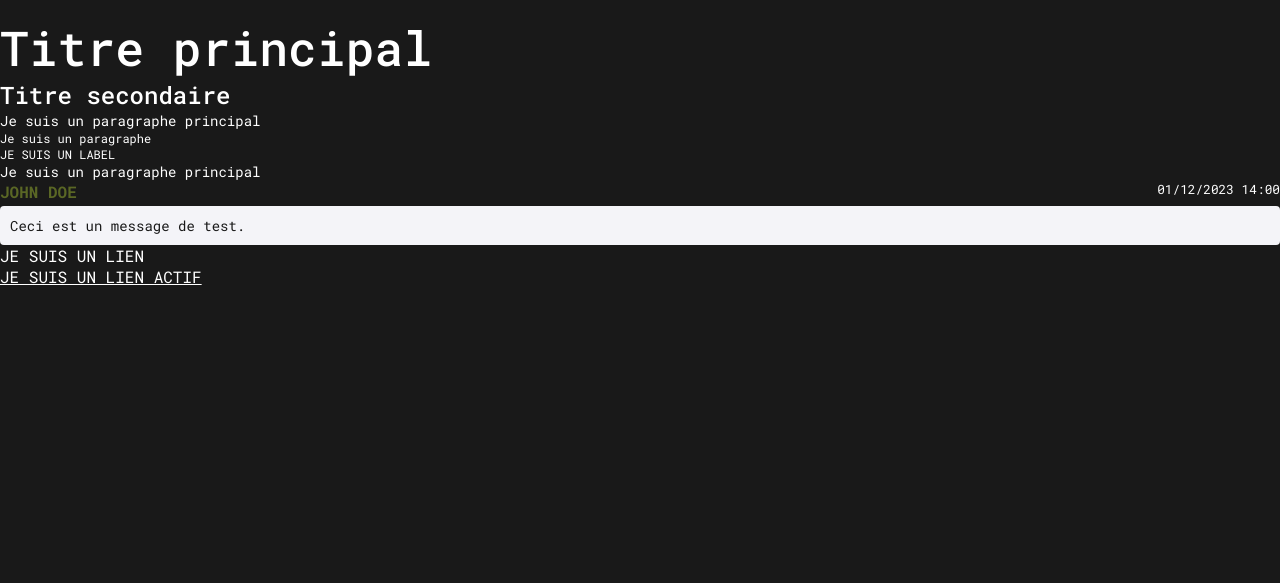
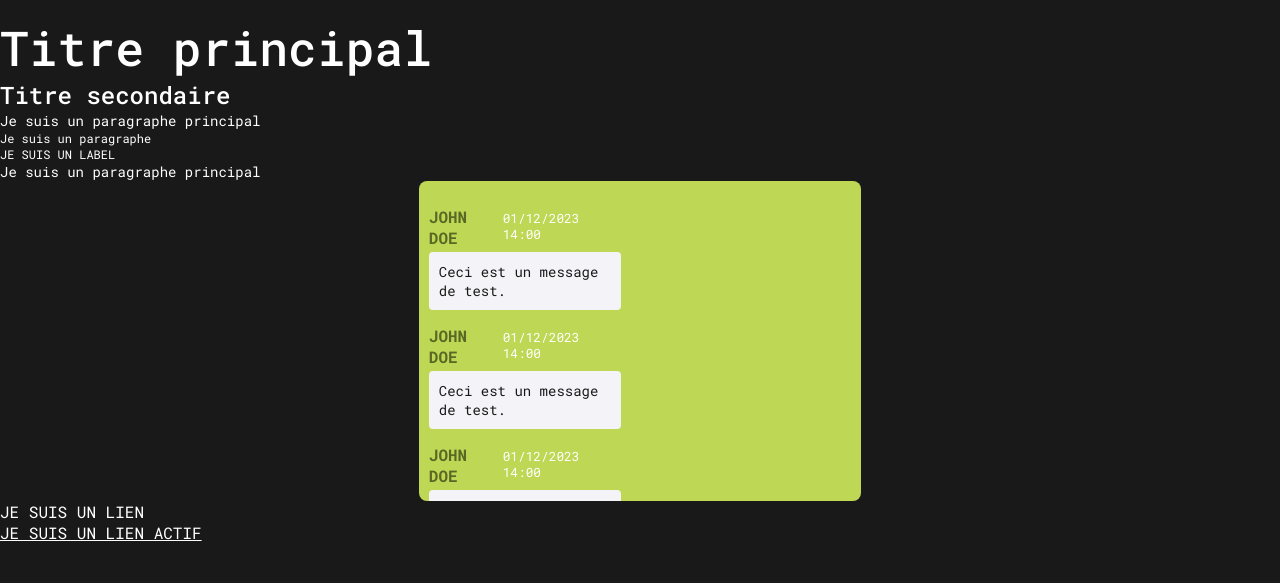
Before and after one commit to Triips-TheCoder/HETIC-FLASK-CHAT, a Flask app: page / in a window 1280 px wide. Shown: the part 72-655 px from the top of the page. Run offline with Flask 3, Linux system fonts and the light colour scheme.

Commit message:
conversation container

```diff
--- /dev/null
+++ b/static/css/container.css
@@ -0,0 +1,21 @@
+.container {
+    display: flex;
+    justify-content: center;
+    align-items: center;
+    margin: 0;
+}
+
+.conversation-box {
+    background-color: #BED754;
+    width: 33vw;
+    height: 300px;
+    max-width: 548px;
+    overflow-y: auto;
+    border-radius: 8px;
+    padding: 10px;
+    scrollbar-width: none; /* Cacher la scrollbar sur Firefox */
+}
+
+.conversation-box::-webkit-scrollbar {
+    display: none; /* Cacher la scrollbar sur Chrome & Safari */
+}
--- a/static/css/message.css
+++ b/static/css/message.css
@@ -1,3 +1,8 @@
+.message {
+    margin: 15px 0;
+    max-width: 15vw;
+}
+
 .message-content{
     background-color: #f4f4f8;
     border-radius: 4px;
@@ -9,6 +14,7 @@
     display: flex;
     justify-content: space-between;
     margin-bottom: 4px;
+    align-items: baseline;
 }
 
 .message-author {
--- /dev/null
+++ b/templates/conversation.html
@@ -0,0 +1,15 @@
+<div class="container">
+    <div class="conversation-box">
+        {% set author = 'John Doe' %}
+        {% set date = '01/12/2023 14:00' %}
+        {% set body = 'Ceci est un message de test.' %}
+
+        {% include 'message.html' %}
+        {% include 'message.html' %}
+        {% include 'message.html' %}
+        {% include 'message.html' %}
+    </div>
+    <div class="input-container">
+
+    </div>
+</div>
--- a/templates/index.html
+++ b/templates/index.html
@@ -7,6 +7,8 @@
     <meta name="viewport" content="width=device-width, initial-scale=1.0">
     <link rel="stylesheet" href="{{ url_for('static', filename='css/header.css') }}">
     <link rel="stylesheet" href="{{ url_for('static', filename='css/message.css') }}">
+    <link rel="stylesheet" href="{{ url_for('static', filename='css/container.css') }}">
+
     <title>Chat Flask HETIC</title>
 </head>
 
@@ -19,11 +21,7 @@
     <p class="ft-label">Je suis un label</p>
     <p class="ft-primary">Je suis un paragraphe principal</p>
 
-    {% set author = 'John Doe' %}
-    {% set date = '01/12/2023 14:00' %}
-    {% set body = 'Ceci est un message de test.' %}
-
-    {% include 'message.html' %}
+    {% include 'conversation.html' %}
 
     <p class="ft-link">Je suis un lien</p>
     <p class="ft-link ft-link--active">Je suis un lien actif</p>
--- a/templates/message.html
+++ b/templates/message.html
@@ -1,5 +1,5 @@
 <!-- templates/message.html -->
-<div>
+<div class="message">
 <div class="message-header ft-label">
     <span class="message-author c-green ">{{ author }}</span>
     <span class="message-date ">{{ date }}</span>
```
